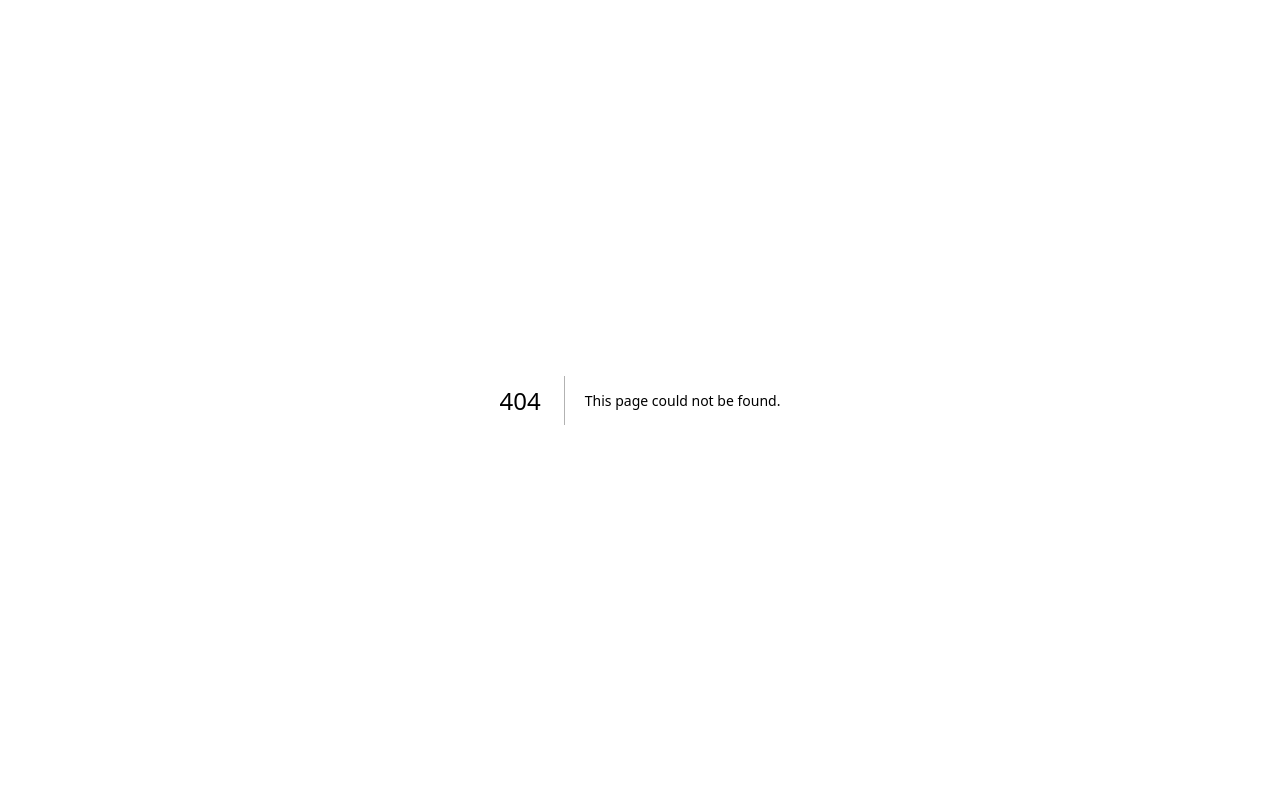
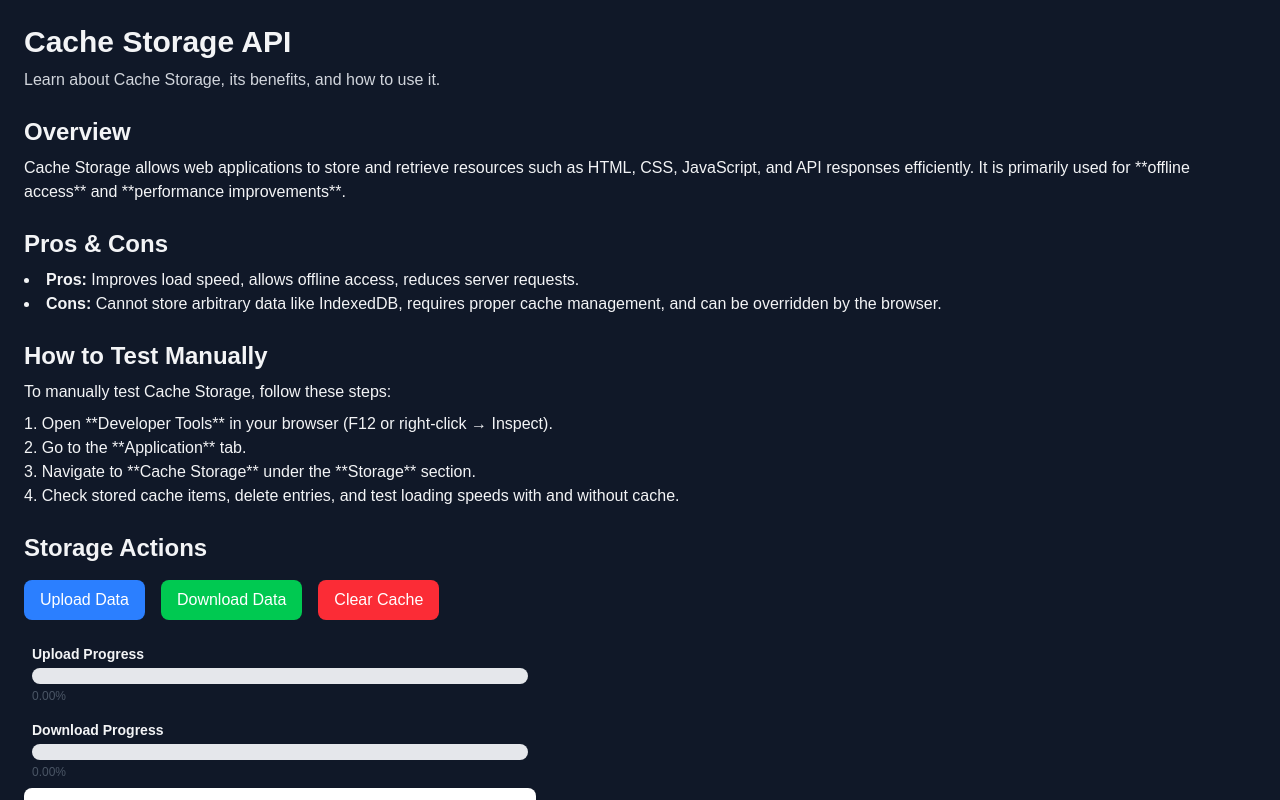
Before and after one commit to hagenbrandt/nextjs-web-storage-demo, a Next.js app: page /cache-storage in a window 1280 px wide. Before the commit this address had no page. Shown: the top 800 px of the page. Built offline with nearby package versions, Linux system fonts and the light colour scheme.

Commit message:
feat: add page for cache storage

```diff
--- /dev/null
+++ b/src/app/cache-storage/page.tsx
@@ -0,0 +1,153 @@
+"use client";
+import React, { useState } from "react";
+import ProgressBar from "@/components/ProgressBar";
+import SpeedChart from "@/components/SpeedChart";
+import { useStorageStore } from "@/store/useStorageStore";
+
+const CACHE_NAME = "web-storage-demo-cache";
+const DATA_URL = "/data.json"; // Dummy URL for storing data
+
+export default function CacheStoragePage() {
+  const {
+    uploadProgress,
+    downloadProgress,
+    setUploadProgress,
+    setDownloadProgress,
+  } = useStorageStore();
+  const [speedData, setSpeedData] = useState<{ time: number; speed: number }[]>(
+    []
+  );
+  const [cachedData, setCachedData] = useState<string | null>(null);
+
+  const handleUpload = async () => {
+    try {
+      const startTime = performance.now();
+      const cache = await caches.open(CACHE_NAME);
+      const data = new Blob(
+        [JSON.stringify({ message: "This is test data for Cache Storage." })],
+        { type: "application/json" }
+      );
+      const response = new Response(data);
+      await cache.put(DATA_URL, response);
+
+      const endTime = performance.now();
+      setUploadProgress(100);
+      setSpeedData([
+        ...speedData,
+        { time: Date.now(), speed: endTime - startTime },
+      ]);
+    } catch (error) {
+      console.error("Upload error:", error);
+    }
+  };
+
+  const handleDownload = async () => {
+    try {
+      const startTime = performance.now();
+      const cache = await caches.open(CACHE_NAME);
+      const response = await cache.match(DATA_URL);
+      if (response) {
+        const text = await response.text();
+        setCachedData(text);
+      }
+      const endTime = performance.now();
+      setDownloadProgress(100);
+      setSpeedData([
+        ...speedData,
+        { time: Date.now(), speed: endTime - startTime },
+      ]);
+    } catch (error) {
+      console.error("Download error:", error);
+    }
+  };
+
+  const handleClearCache = async () => {
+    await caches.delete(CACHE_NAME);
+    setCachedData(null);
+    setUploadProgress(0);
+    setDownloadProgress(0);
+  };
+
+  return (
+    <div className="p-6 text-gray-100 bg-gray-900 min-h-screen">
+      <h1 className="text-3xl font-bold">Cache Storage API</h1>
+      <p className="mt-2 text-gray-300">
+        Learn about Cache Storage, its benefits, and how to use it.
+      </p>
+
+      <h2 className="text-2xl font-semibold mt-6">Overview</h2>
+      <p className="mt-2">
+        Cache Storage allows web applications to store and retrieve resources
+        such as HTML, CSS, JavaScript, and API responses efficiently. It is
+        primarily used for **offline access** and **performance improvements**.
+      </p>
+
+      <h2 className="text-2xl font-semibold mt-6">Pros & Cons</h2>
+      <ul className="list-disc list-inside mt-2">
+        <li>
+          <strong>Pros:</strong> Improves load speed, allows offline access,
+          reduces server requests.
+        </li>
+        <li>
+          <strong>Cons:</strong> Cannot store arbitrary data like IndexedDB,
+          requires proper cache management, and can be overridden by the
+          browser.
+        </li>
+      </ul>
+
+      <h2 className="text-2xl font-semibold mt-6">How to Test Manually</h2>
+      <p className="mt-2">
+        To manually test Cache Storage, follow these steps:
+      </p>
+      <ol className="list-decimal list-inside mt-2">
+        <li>
+          Open **Developer Tools** in your browser (F12 or right-click →
+          Inspect).
+        </li>
+        <li>Go to the **Application** tab.</li>
+        <li>Navigate to **Cache Storage** under the **Storage** section.</li>
+        <li>
+          Check stored cache items, delete entries, and test loading speeds with
+          and without cache.
+        </li>
+      </ol>
+
+      <div className="mt-6">
+        <h2 className="text-2xl font-semibold">Storage Actions</h2>
+        <div className="flex space-x-4 mt-4">
+          <button
+            onClick={handleUpload}
+            className="px-4 py-2 bg-blue-500 text-white rounded-lg"
+          >
+            Upload Data
+          </button>
+          <button
+            onClick={handleDownload}
+            className="px-4 py-2 bg-green-500 text-white rounded-lg"
+          >
+            Download Data
+          </button>
+          <button
+            onClick={handleClearCache}
+            className="px-4 py-2 bg-red-500 text-white rounded-lg"
+          >
+            Clear Cache
+          </button>
+        </div>
+      </div>
+
+      {cachedData && (
+        <div className="mt-4 p-4 border border-gray-600 rounded-lg bg-gray-800">
+          <h3 className="text-lg font-semibold">Cached Data:</h3>
+          <pre className="text-gray-300">{cachedData}</pre>
+        </div>
+      )}
+
+      <div className="mt-4">
+        <ProgressBar progress={uploadProgress} label="Upload Progress" />
+        <ProgressBar progress={downloadProgress} label="Download Progress" />
+        <SpeedChart data={speedData} />
+      </div>
+    </div>
+  );
+}
```
